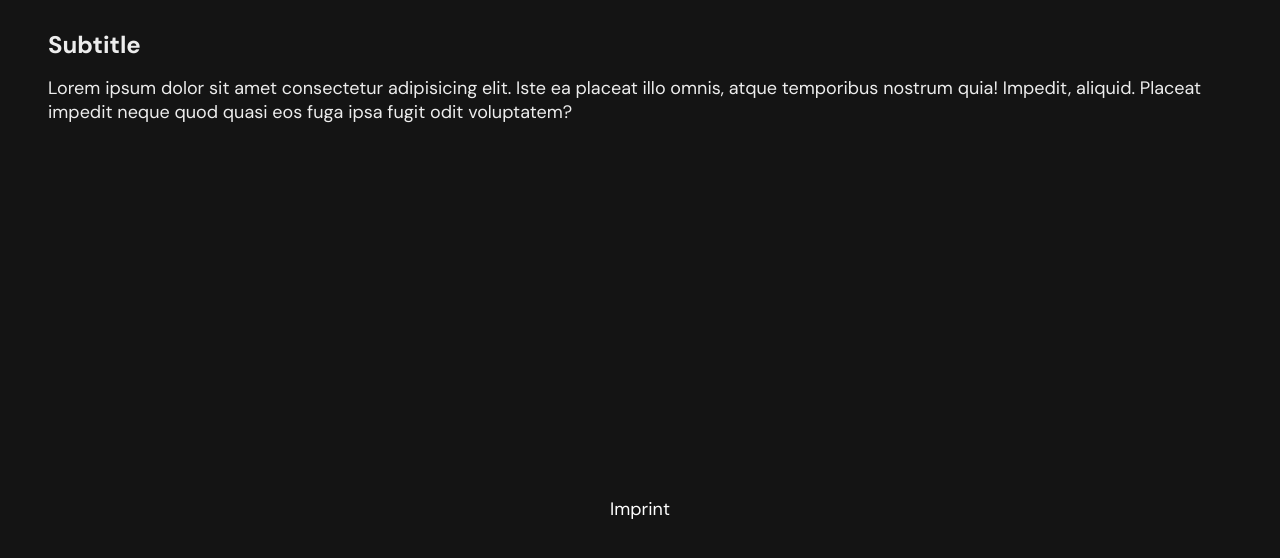
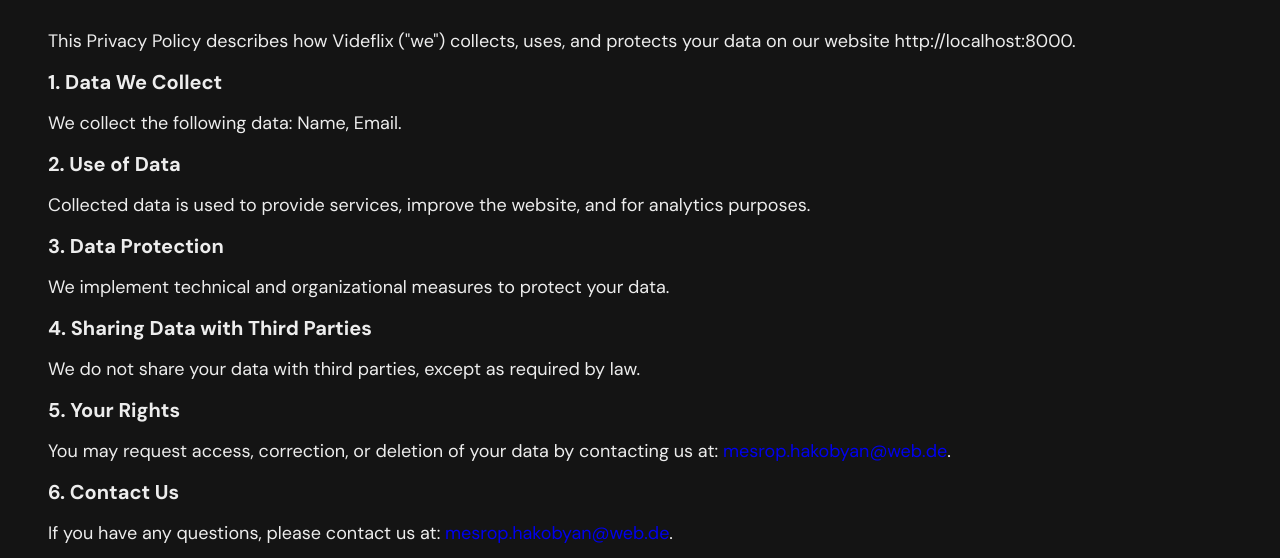
Before and after one commit to Hakobyan1994/Videoflix-Frontend, a plain HTML site: page pages/privacy/index.html in a window 1280 px wide. Shown: the part 231-789 px from the top of the page. Drawn offline with Linux system fonts and the light colour scheme.

Commit message:
adding privacy und imprint

```diff
--- a/pages/privacy/index.html
+++ b/pages/privacy/index.html
@@ -33,13 +33,29 @@
 </header>
 <main class="w_full d_flex_ss_gl font_white_color">
     <h1 class="font_prime_color">Privacy Policy</h1>
-    <section class="d_flex_ss_gm f_d_c">
-        <h2>Subtitle</h2>
-        <p>
-            Lorem ipsum dolor sit amet consectetur adipisicing elit. Iste ea placeat illo omnis, atque temporibus
-            nostrum quia! Impedit, aliquid. Placeat impedit neque quod quasi eos fuga ipsa fugit odit voluptatem?
-        </p>
-    </section>
+<section class="d_flex_ss_gm f_d_c">
+    <p>This Privacy Policy describes how Videflix ("we") collects, uses, and protects your data on our website http://localhost:8000.</p>
+
+    <h3>1. Data We Collect</h3>
+    <p>We collect the following data: Name, Email.</p>
+
+    <h3>2. Use of Data</h3>
+    <p>Collected data is used to provide services, improve the website, and for analytics purposes.</p>
+
+    <h3>3. Data Protection</h3>
+    <p>We implement technical and organizational measures to protect your data.</p>
+
+    <h3>4. Sharing Data with Third Parties</h3>
+    <p>We do not share your data with third parties, except as required by law.</p>
+
+    <h3>5. Your Rights</h3>
+    <p>You may request access, correction, or deletion of your data by contacting us at: <a href="mailto:mesrop.hakobyan@web.de">mesrop.hakobyan@web.de</a>.</p>
+
+    <h3>6. Contact Us</h3>
+    <p>If you have any questions, please contact us at: <a href="mailto:mesrop.hakobyan@web.de">mesrop.hakobyan@web.de</a>.</p>
+
+    <p><em>Last updated: June 9, 2025</em></p>
+</section>
 </main>
 <footer class="main_footer  w_full">
     <nav class="d_flex_cs_gl w_full">
```
Also changed, not shown: pages/imprint/index.html (+13 -8 lines).
